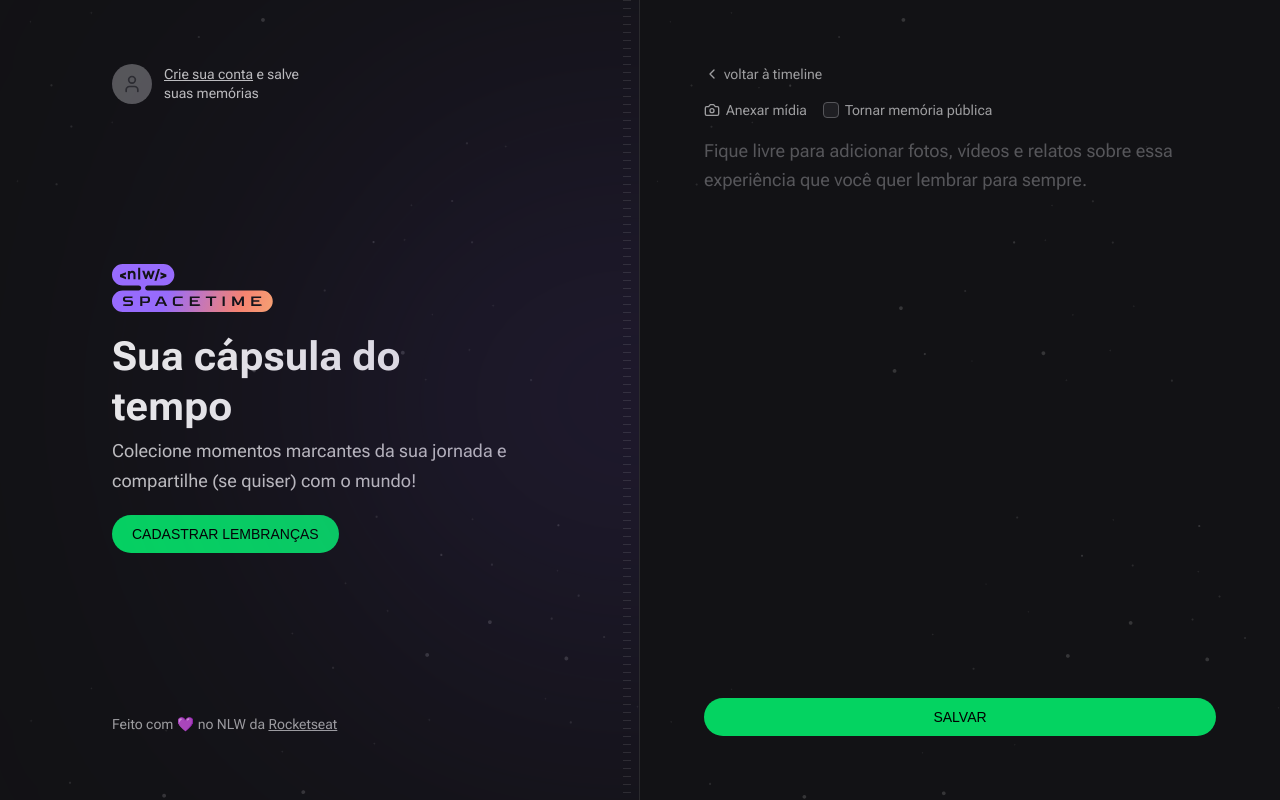
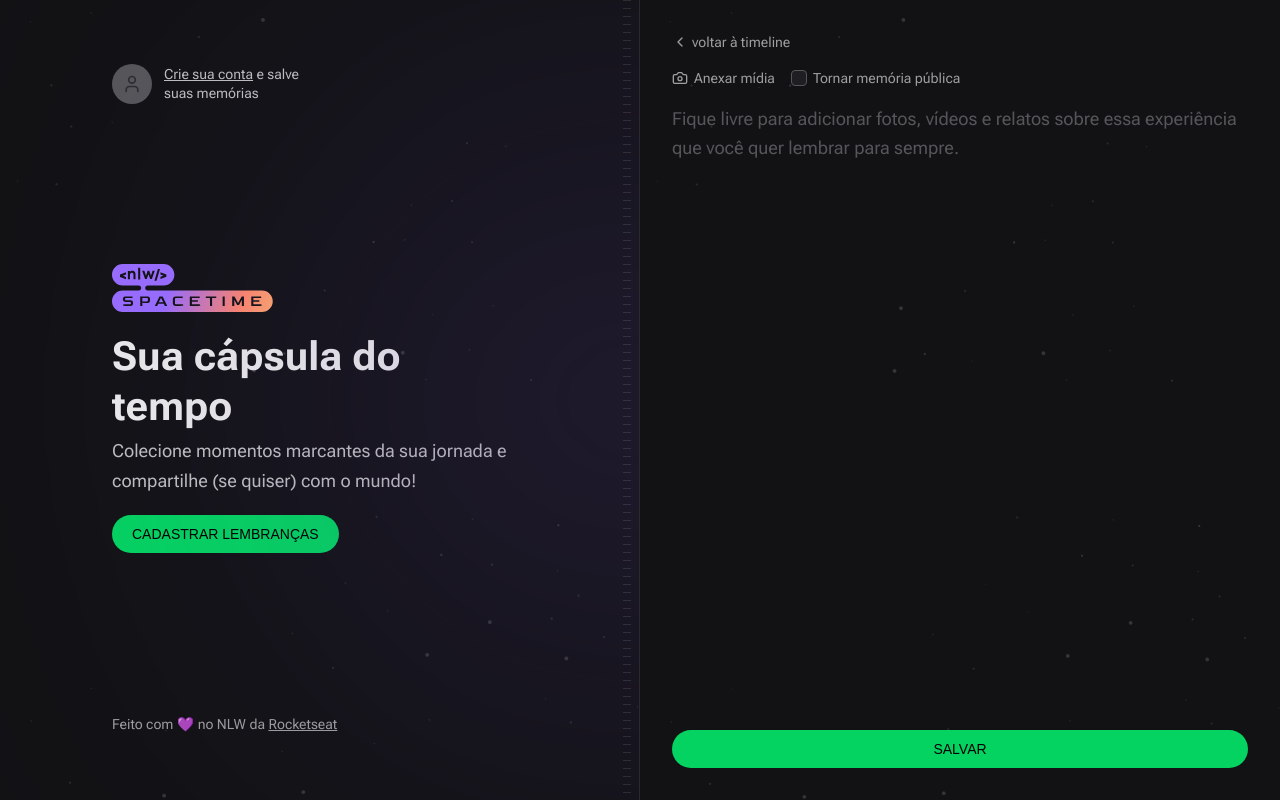
Before and after one commit to StephHoel/NLW-Spacetime, a Next.js app in the folder web/: page /memories/new in a window 1280 px wide. Built offline with nearby package versions, Linux system fonts and the light colour scheme; no server answers; a web font is replaced by a local one.

Commit message:
Update padding

```diff
--- a/web/src/app/memories/new/page.tsx
+++ b/web/src/app/memories/new/page.tsx
@@ -5,7 +5,7 @@
 
 export default function NewMemories() {
   return (
-    <div className="flex flex-1 flex-col gap-4 p-16">
+    <div className="flex flex-1 flex-col gap-4 p-8">
       <Link
         href="/"
         className="flex items-center gap-1 text-sm text-gray-200 hover:text-gray-100"
```
